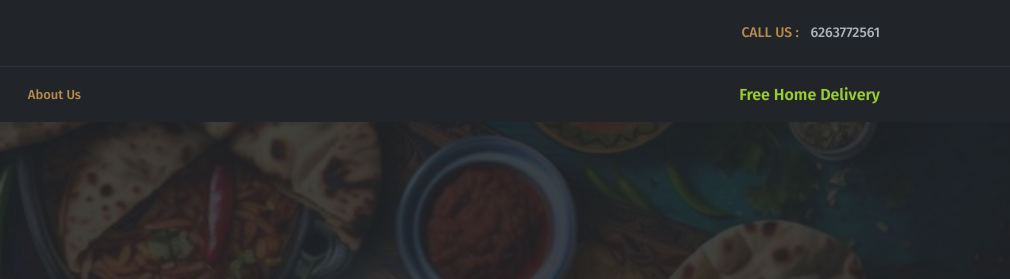
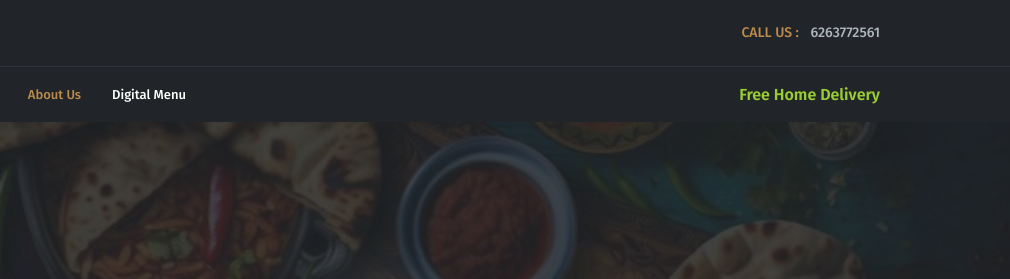
Before and after one commit to furqan78/food_restron, a plain HTML site: page index.html in a window 1280 px wide. Shown: the top 279 px of the page, 270-1280 px from the left. Drawn offline with Linux system fonts and the light colour scheme.

Commit message:
Added a digital menu

```diff
--- a/index.html
+++ b/index.html
@@ -63,6 +63,9 @@
                     </li>
                     <li class="nav-item">
                         <a class="nav-link" href="#about">About Us</a>
+                    </li>
+                    <li class="nav-item">
+                        <a class="nav-link" href="https://drive.google.com/file/d/1gO6iRqDqJ3SyBoLHydvYcvARqyz-2s3K/preview" target="_blank" >Digital Menu</a>
                     </li>
                 </ul>
             </div>
```
